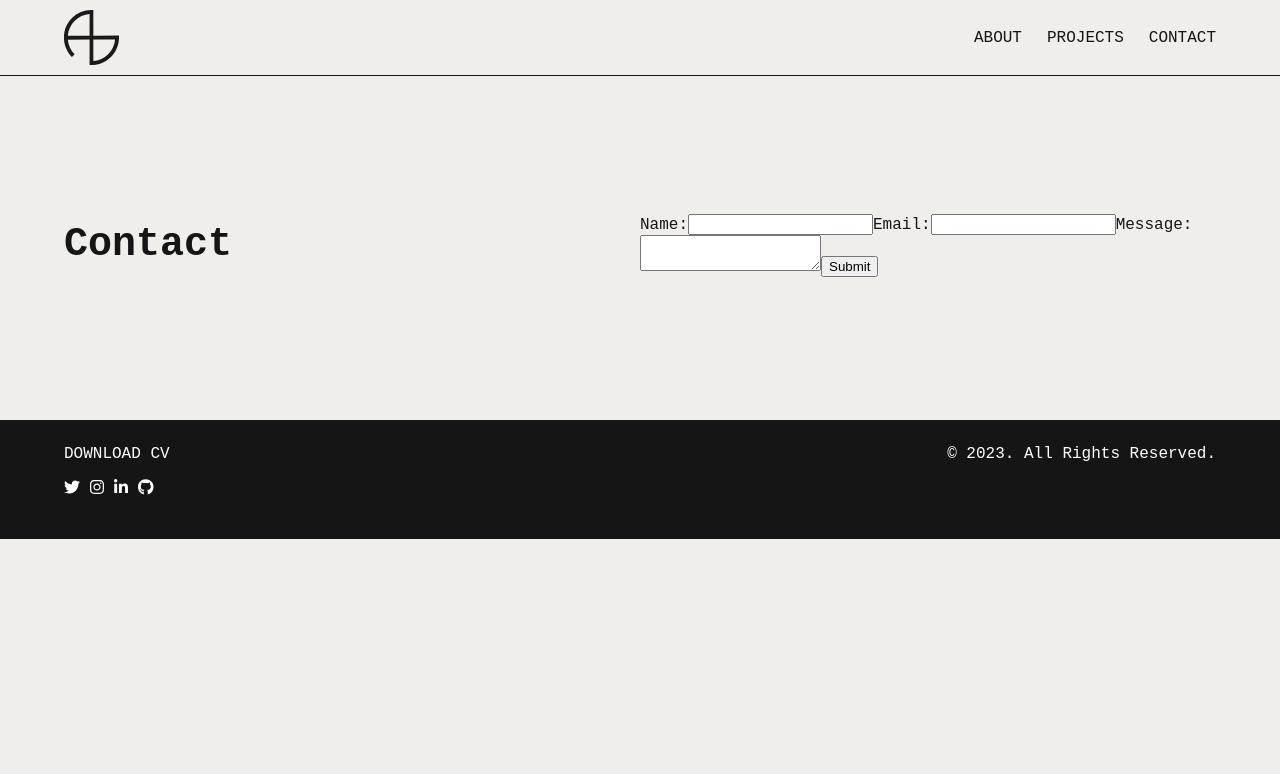
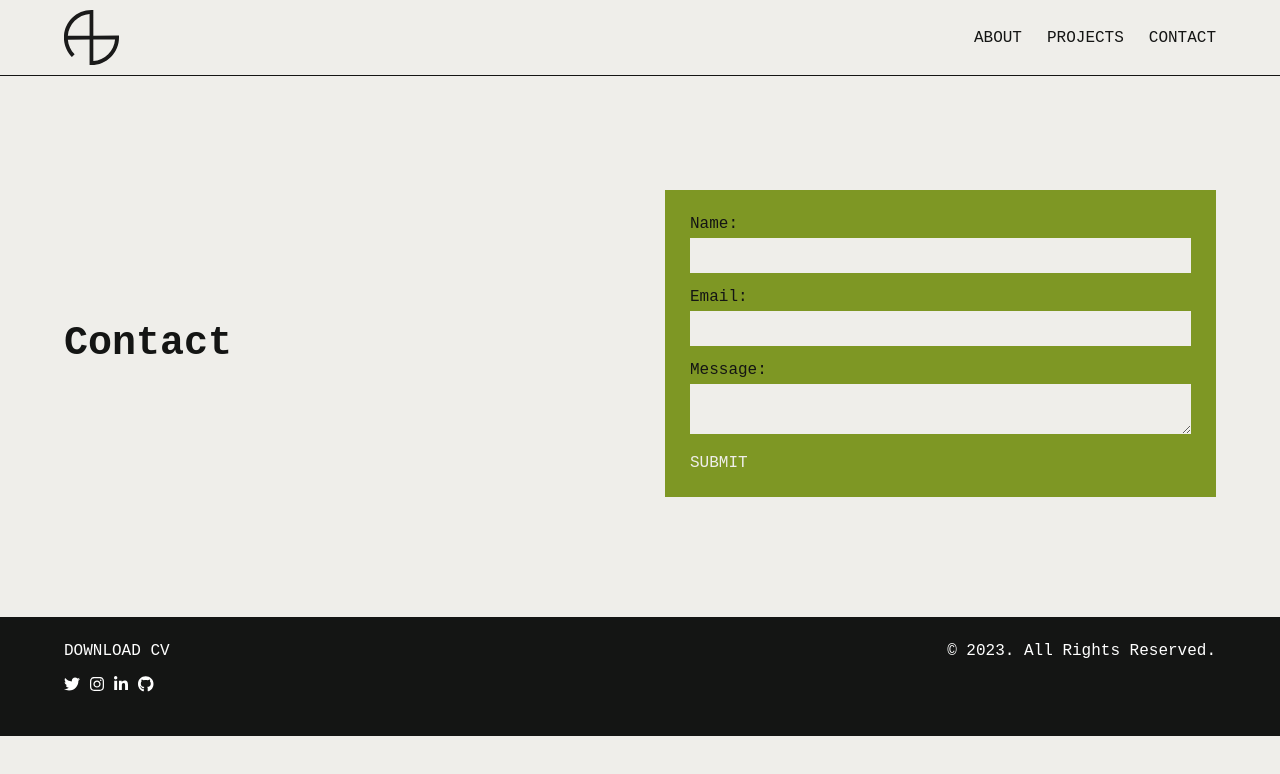
Before and after one commit to Zwirled/react-portfolio, a React (Create React App) app: page /contact in a window 1280 px wide. Shown: the top 774 px of the page. Built offline with nearby package versions, Linux system fonts and the light colour scheme.

Commit message:
Added form styling

```diff
--- a/src/components/CallToAction/index.js
+++ b/src/components/CallToAction/index.js
@@ -0,0 +1,2 @@
+import React from 'react';
+import './style.css';
--- a/src/components/ContactForm/index.js
+++ b/src/components/ContactForm/index.js
@@ -1,4 +1,5 @@
 import React, { useState } from 'react';
+import './style.css';
 
 function ContactForm() {
     const [name, setName] = useState('');
@@ -17,6 +18,7 @@ function ContactForm() {
 
     return (
         <form onSubmit={handleSubmit}>
+            <div class="input">
             <label htmlFor="name">Name:</label>
             <input
                 type="text"
@@ -24,7 +26,9 @@ function ContactForm() {
                 value={name}
                 onChange={(e) => setName(e.target.value)}
                 required
-            />
+                />
+            </div>
+            <div class="input">
             <label htmlFor="email">Email:</label>
             <input
                 type="email"
@@ -33,13 +37,16 @@ function ContactForm() {
                 onChange={(e) => setEmail(e.target.value)}
                 required
             />
+            </div>
+            <div class="input">
             <label htmlFor="message">Message:</label>
             <textarea
                 id="message"
                 value={message}
                 onChange={(e) => setMessage(e.target.value)}
                 required
-            ></textarea>
+                ></textarea>
+            </div>
             <button type="submit">Submit</button>
         </form>
     );
--- a/src/components/ContactForm/style.css
+++ b/src/components/ContactForm/style.css
@@ -0,0 +1,58 @@
+form {
+    background-color: var(--olive);
+    padding: 25px;
+}
+
+form .input {
+    margin-bottom: 15px;
+}
+
+form .input label {
+    font-size: 16px;
+    margin-bottom: 5px;
+}
+
+form .input label {
+    display: block;
+}
+
+form .input input {
+    width: calc(100% - 30px);
+    border: 0;
+    padding: 10px 15px;
+    background-color: var(--ivory);
+}
+
+form .input textarea {
+    width: calc(100% - 30px);
+    border: 0;
+    padding: 10px 15px;
+    background-color: var(--ivory);
+}
+
+form button {
+    background-color: transparent;
+    padding: 0;
+    font-family: 'Space Mono', monospace;
+    border: 0;
+    text-transform: uppercase;
+    color: var(--ivory);
+    position: relative;
+    cursor: pointer;
+    font-size: 16px;
+}
+
+form button:after {
+    content: '';
+    position: absolute;
+    bottom: -5px;
+    left: 0;
+    width: 100%;
+    height: 2px;
+    background-color: transparent;
+    transition: all 0.5s ease;
+}
+
+form button:hover:after {
+    background-color: var(--black);
+}
--- a/src/components/Footer/index.js
+++ b/src/components/Footer/index.js
@@ -1,7 +1,7 @@
 import React from 'react';
-import Style from './style.css';
+import './style.css';
 import { FontAwesomeIcon } from '@fortawesome/react-fontawesome';
-import { fab, faTwitter, faInstagram, faLinkedinIn, faGithub } from "@fortawesome/free-brands-svg-icons";
+import { faTwitter, faInstagram, faLinkedinIn, faGithub } from "@fortawesome/free-brands-svg-icons";
 import cv from '../../assets/files/cv.pdf';
 
 
--- a/src/components/Header/index.js
+++ b/src/components/Header/index.js
@@ -1,6 +1,6 @@
 import React from 'react';
 import { NavLink } from 'react-router-dom';
-import Style from './style.css';
+import './style.css';
 import logo from '../../assets/images/logo.svg'
 
 function Header() {
--- a/src/components/Project/index.js
+++ b/src/components/Project/index.js
@@ -1,5 +1,6 @@
 import React from 'react';
 import projectData from '../../projectData.json';
+import './style.css';
 
 function Project(props) {
     const { title, deployedLink, githubLink, image } = props.data;
--- a/src/components/ProjectGallery/index.js
+++ b/src/components/ProjectGallery/index.js
@@ -1,6 +1,7 @@
 import React from 'react';
 import projectData from '../../projectData.json';
 import Project from '../Project';
+import './style.css';
 
 function ProjectGallery() {
     return (
--- a/src/pages/About/index.js
+++ b/src/pages/About/index.js
@@ -1,5 +1,5 @@
 import React from "react";
-import Style from "./style.css";
+import './style.css';
 
 function About() {
     return (
--- a/src/pages/Contact/index.js
+++ b/src/pages/Contact/index.js
@@ -1,10 +1,11 @@
 import React from "react";
 import ContactForm from '../../components/ContactForm';
+import './style.css';
 
 function Contact() {
     return (
         <main>
-            <section class="about">
+            <section class="contact">
                 <div class="row">
                     <div class="col">
                         <h1>Contact</h1>
--- a/src/pages/Contact/style.css
+++ b/src/pages/Contact/style.css
@@ -0,0 +1,9 @@
+.contact .row {
+    display: flex;
+    flex-direction: row;
+    gap: 50px;
+}
+
+.contact .row .col {
+    width: 50%;
+}
--- a/src/pages/Home/index.js
+++ b/src/pages/Home/index.js
@@ -1,5 +1,5 @@
 import React from "react";
-import Style from "./style.css";
+import './style.css';
 import headShot from '../../assets/images/headshot.webp';
 
 function Home() {
--- a/src/pages/Projects/index.js
+++ b/src/pages/Projects/index.js
@@ -1,5 +1,6 @@
 import React from "react";
 import ProjectGallery from "../../components/ProjectGallery"
+import './style.css';
 
 function Projects() {
     return (
```
